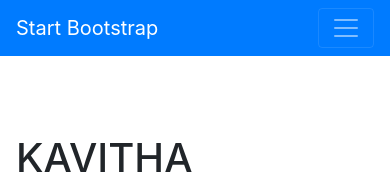
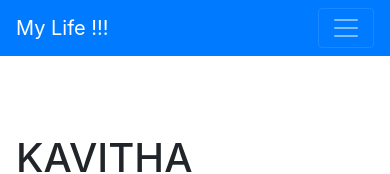
Before and after one commit to kavitha4097/personal-website, a website with bundled scripts: page index.html in a window 390 px wide. Shown: the top 174 px of the page. Built offline with nearby package versions, Linux system fonts and the light colour scheme; a web font is replaced by a local one.

Commit message:
Update index.html

```diff
--- a/index.html
+++ b/index.html
@@ -29,7 +29,7 @@
 
     <nav class="navbar navbar-expand-lg navbar-dark bg-primary fixed-top" id="sideNav">
       <a class="navbar-brand js-scroll-trigger" href="#page-top">
-        <span class="d-block d-lg-none">Start Bootstrap</span>
+        <span class="d-block d-lg-none">My Life !!!</span>
         <span class="d-none d-lg-block">
           <img class="img-fluid img-profile rounded-circle mx-auto mb-2" src="img/kavi.jpg" alt="">
         </span>
```
